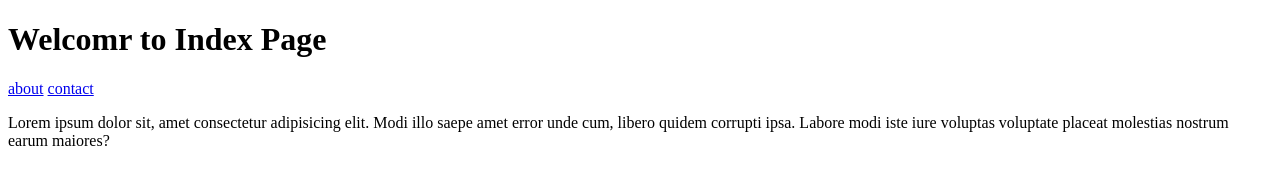
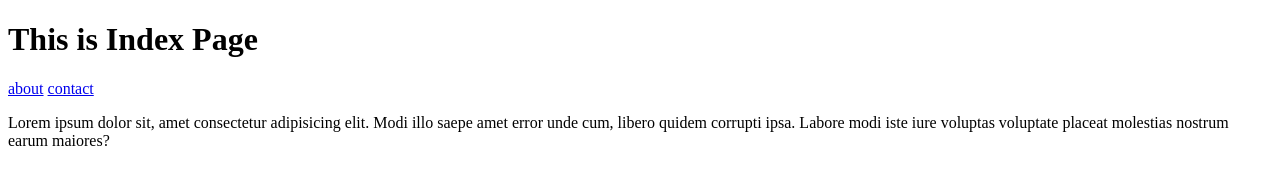
Before and after one commit to AmirhossseinMahmoudi/project, a plain HTML site: page index.html in a window 1280 px wide. Drawn offline with Linux system fonts and the light colour scheme.

Commit message:
Change title index.html

```diff
--- a/index.html
+++ b/index.html
@@ -9,7 +9,9 @@
 </head>
 
 <body>
-    <h1>Welcomr to Index Page</h1>
+    <h1>
+        This is Index Page
+    </h1>
     <header>
         <nav>
             <a href="about.html">about</a>
```
